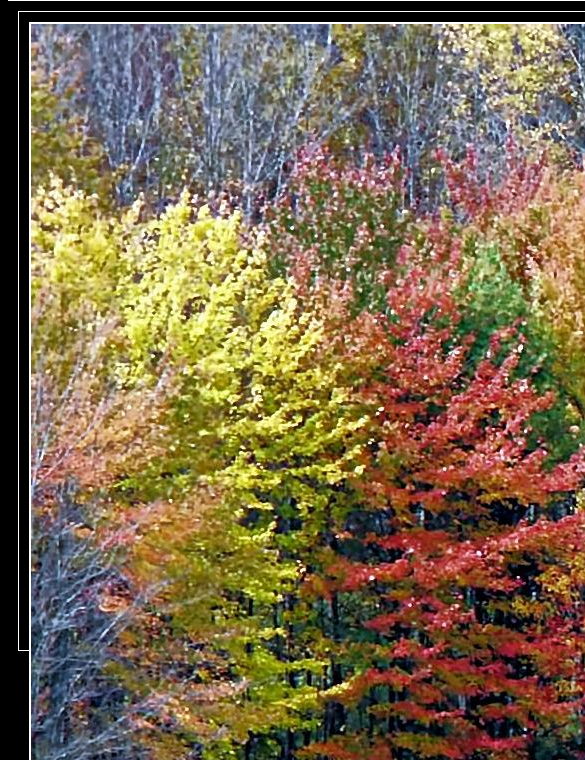
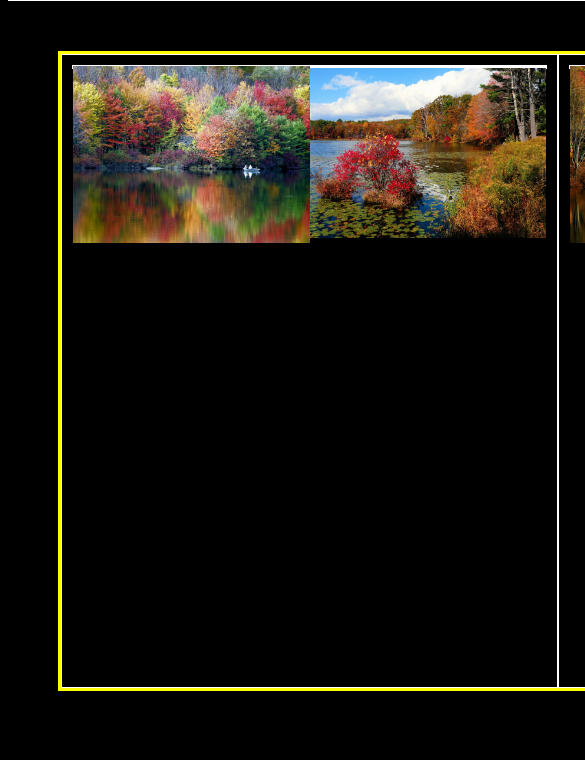
Before and after one commit to Kalph/HTML5-CSS3Study, a plain HTML site: page 그외/MyHomePage/13_2-사진게시판.html in a window 390 px wide. Shown: the part 84-844 px from the top of the page, 585 px wide, since content can reach past the window. Drawn offline with Linux system fonts and the light colour scheme.

Commit message:
02_MyHomePage(반응형 웹)

```diff
--- a/그외/MyHomePage/13_2-사진게시판.html
+++ b/그외/MyHomePage/13_2-사진게시판.html
@@ -17,6 +17,7 @@
             height: 800px;
         }
 
+
         #header>h2{
             width: 100%;
             height: 20%;
@@ -25,19 +26,33 @@
         }
 
         #content{
+            border: 3px solid yellow;
             width: 100%;
             height: 80%;
-            margin: 10px;
+            margin: 50px;
         }
 
         #content-1{
+            width: 50%;
+            height: 100%;
+            box-sizing: border-box;
             float: left;
-            margin: 10px 10px;
+            padding: 10px 10px;
         }
 
         #content-2{
+            width: 50%;
+            height: 100%;
             float: left;
-            margin: 10px 10px;
+            box-sizing: border-box;
+            padding: 10px 10px;
+        }
+
+        [id*=main]{
+            width: 50%;
+            height: 100%;
+            box-sizing: border-box;
+            float: left;
         }
 
 
```
Also changed, not shown: 그외/MyHomePage/img/home.png (added), 그외/MyHomePage/img/nor.png (added), 그외/MyHomePage/img/pic.png (added), 그외/MyHomePage/img/respon.png (added).
